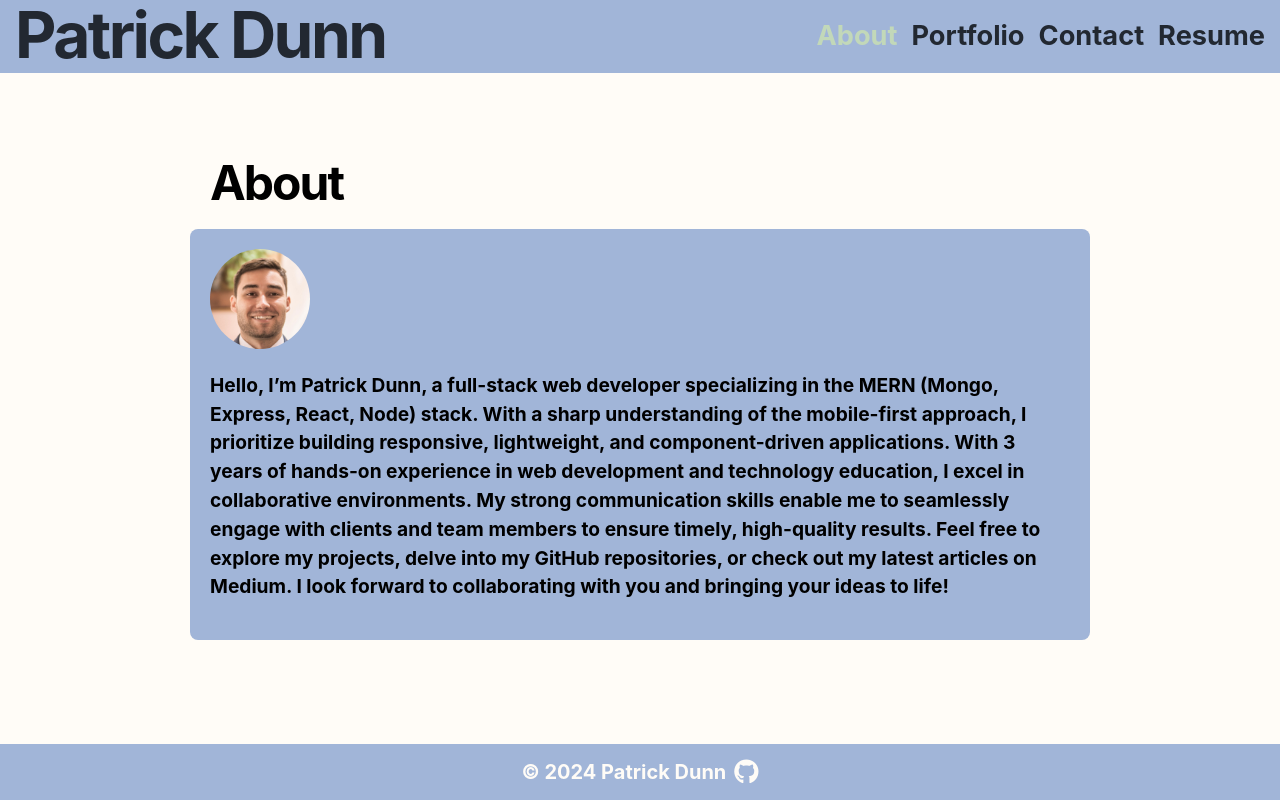
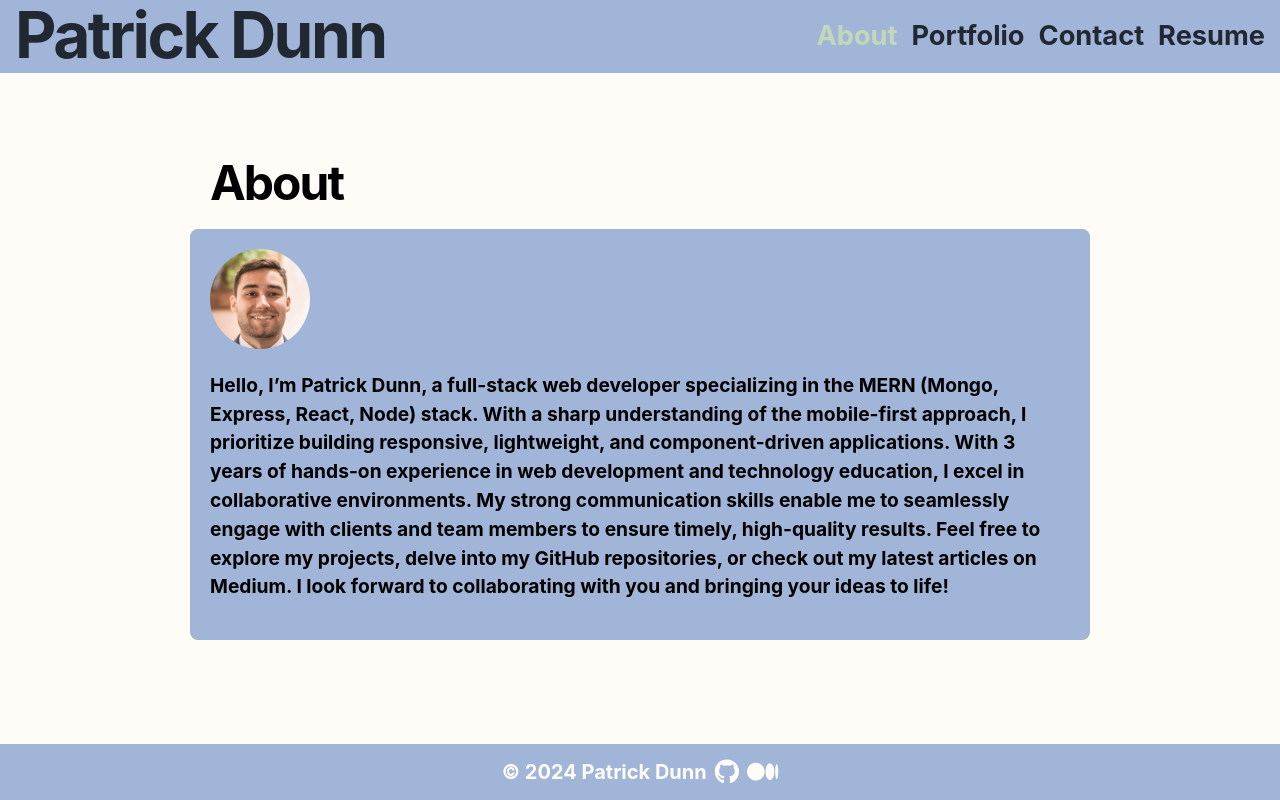
Before and after one commit to knightmac19/portfolio-2024, a React (Create React App) app: page / in a window 1280 px wide. Built offline with nearby package versions, Linux system fonts and the light colour scheme; some icons are missing.

Commit message:
add medium icon and link in footer

```diff
--- a/src/components/Footer/index.js
+++ b/src/components/Footer/index.js
@@ -9,6 +9,13 @@ const Footer = () => {
       >
         <i className="fa fa-lg fa-github"></i>
       </a>
+      <a
+        href="https://medium.com/@patrickdunn_15451"
+        target="_blank"
+        rel="noopener noreferrer"
+      >
+        <i class="fab fa-lg fa-medium"></i>
+      </a>
     </footer>
   );
 };
```
